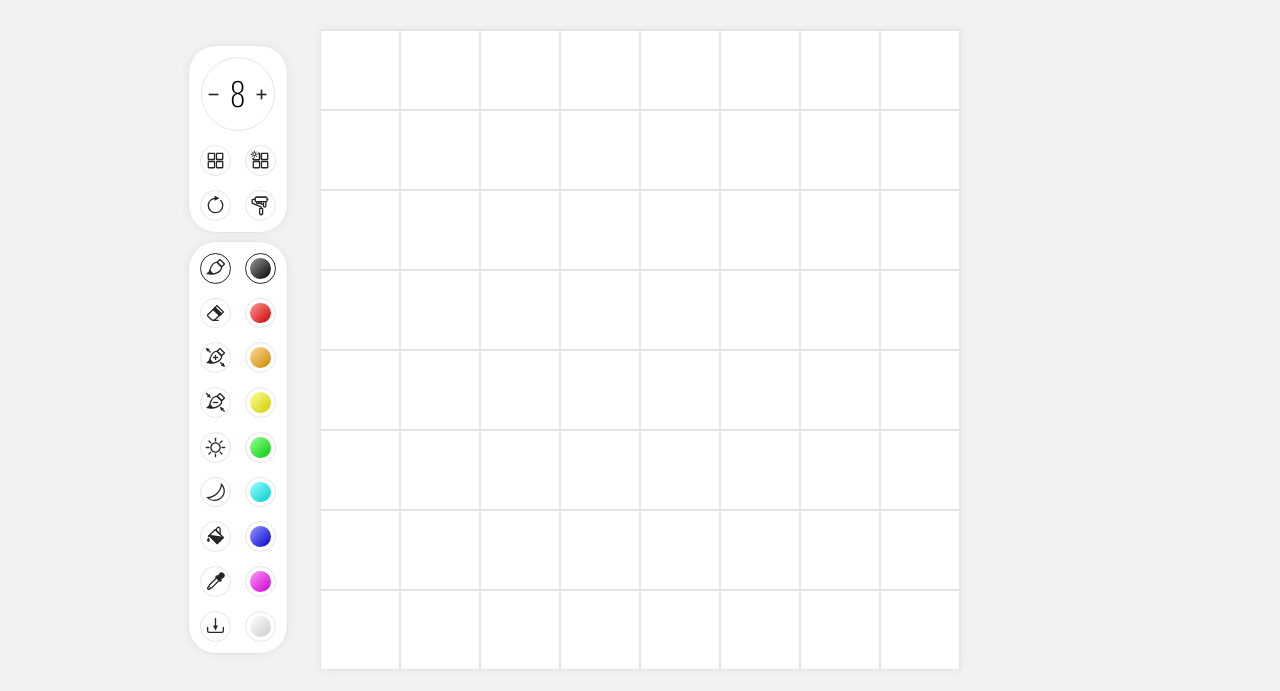
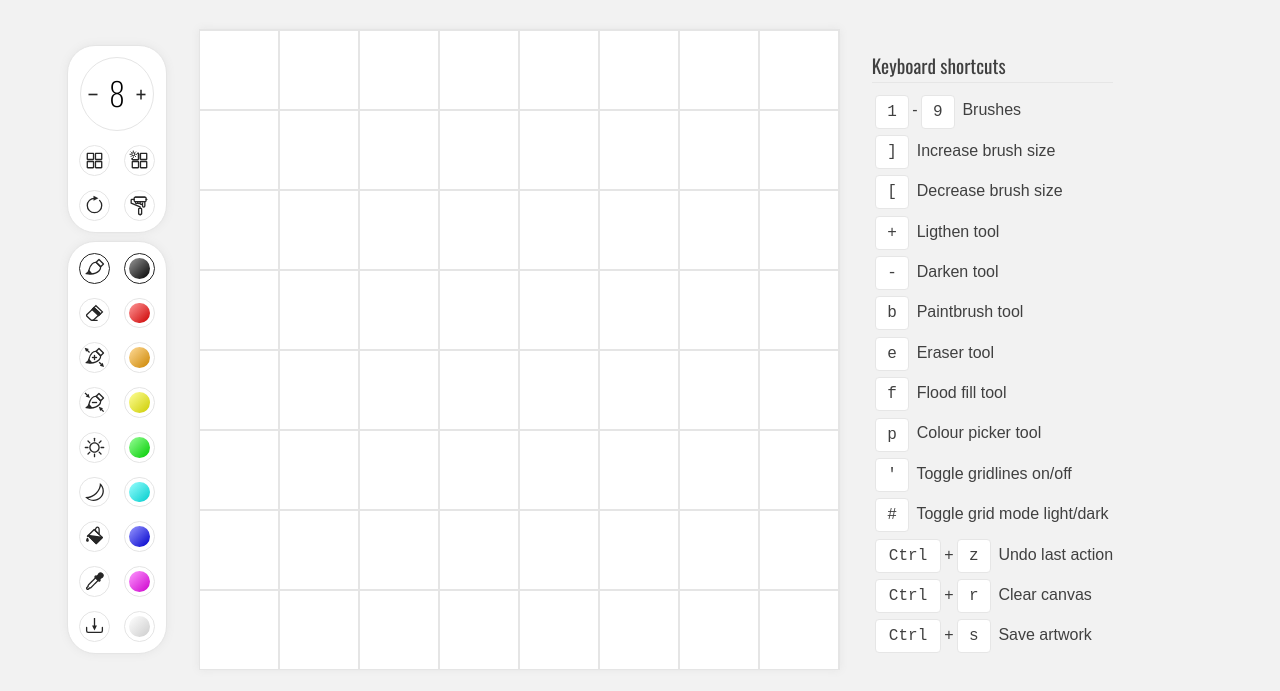
Before and after one commit to CJohnston079/odin-etch-a-sketch, a plain HTML site: page index.html in a window 1280 px wide. Shown: the part 109-800 px from the top of the page. Drawn offline with nearby package versions, Linux system fonts and the light colour scheme; a web font is replaced by a local one.

Commit message:
added list of keyboard shortcuts

```diff
--- a/index.html
+++ b/index.html
@@ -13,8 +13,8 @@
     </head>
     <body>
         <h1 id="site-title">Pixel Painter</h1>
-        <div class="pixel-painter-container">
-            <div class="toolbar-container">
+        <main class="pixel-painter-container">
+            <section class="toolbar-container">
                 <div id="canvas-options" class="toolbar">
                     <div id="canvas-size-tool" class="tool" title="Change canvas size&#013;Right click to show slider">
                         <div class="canvas-size-slider-container">
@@ -143,12 +143,29 @@
                     <div id="brush-nine" class="tool brush" style="background-color: hsl(0, 0%, 100%);" title="Brush #9&#013;Right click to show palette" oncontextmenu="return false;">
                     </div>
                 </div>
-            </div>
-            <div id="canvas">
-            </div>
-            <div class="help">
-            </div>
-        </div>
+            </section>
+            <section id="canvas">
+            </section>
+            <section class="help">
+                <h2>Keyboard shortcuts</h2>
+                <ul>
+                    <li><span class ='key'>1</span>-<span class ='key'>9</span> Brushes</li>
+                    <li><span class ='key'>]</span> Increase brush size</li>
+                    <li><span class ='key'>[</span> Decrease brush size</li>
+                    <li><span class ='key'>+</span> Ligthen tool</li>
+                    <li><span class ='key'>-</span> Darken tool</li>
+                    <li><span class ='key'>b</span> Paintbrush tool</li>
+                    <li><span class ='key'>e</span> Eraser tool</li>
+                    <li><span class ='key'>f</span> Flood fill tool</li>
+                    <li><span class ='key'>p</span> Colour picker tool</li>
+                    <li><span class ='key'>'</span> Toggle gridlines on/off</li>
+                    <li><span class ='key'>#</span> Toggle grid mode light/dark</li>
+                    <li><span class ='key ctrl'>Ctrl</span>+<span class ='key'>z</span> Undo last action</li>
+                    <li><span class ='key ctrl'>Ctrl</span>+<span class ='key'>r</span> Clear canvas</li>
+                    <li><span class ='key ctrl'>Ctrl</span>+<span class ='key'>s</span> Save artwork</li>
+                </ul>
+            </section>
+        </main>
         <audio id="audio-grid-slider" src="./audio/slider-change.mp3"></audio>
         <audio id="audio-new-canvas" src="./audio/shuffle.mp3"></audio>
         <audio id="audio-clear-canvas" src="./audio/scribble.mp3"></audio>
--- a/style.css
+++ b/style.css
@@ -1,13 +1,25 @@
 * {
     margin: 0;
     padding: 0;
-    text-align: center;
-    font-family: 'Oswald', sans-serif;
+    font-family: sans-serif;
     font-weight: 100;
 }
 
 body {
     background-color: #F2F2F2;
+}
+
+li {
+    list-style-type: none;
+}
+
+h2 {
+    padding: 0.5rem 0;
+    margin: 0.5rem 0;
+    border-bottom: solid hsl(0, 0%, 90%) 0.1rem;
+    font-family: 'Oswald', sans-serif;
+    font-size: 1.2rem;
+    font-weight: 500;
 }
 
 :root {
@@ -25,6 +37,7 @@ body {
     margin: 2rem;
     font-family: 'Geostar Fill', cursive;
     font-size: 4rem;
+    text-align: center;
     color: #333333;
 }
 
@@ -67,6 +80,8 @@ body {
 }
 
 #canvas-size-display {
+    font-family: 'Oswald', sans-serif;
+    text-align: center;
     display: inline-block;
     padding: 0 0.1rem;
     min-width: 2rem;
@@ -189,6 +204,31 @@ body {
     /* grid-template: repeat(4, 1fr) / repeat(4, 1fr); */
 }
 
+.help {
+    text-align: left;
+    font-size: 1rem;
+    line-height: 1rem;
+    color: hsl(0, 0%, 25%)
+}
+
+.key {
+    display: inline-flex;
+    justify-content: center;
+    align-items: center;
+    margin: 0.2rem;
+    min-width: 2rem;
+    min-height: 2rem;
+    background-color: white;
+    border: solid hsl(0, 0%, 90%) 1px;
+    border-radius: 0.25rem;
+    font-family: monospace;
+    color: hsl(0, 0%, 25%);
+}
+
+.ctrl {
+    min-width: 4rem;
+}
+
 .cell {
     animation: zoom-in 500ms ease-out;
     background-color: white;
```
